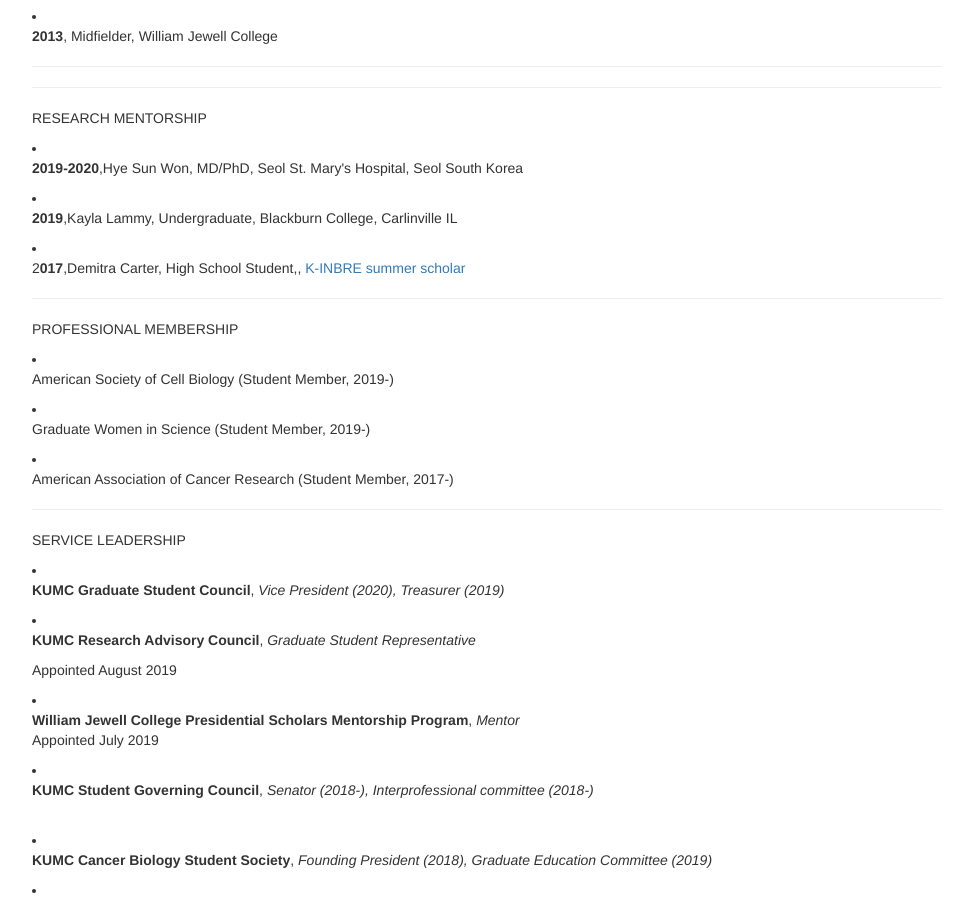
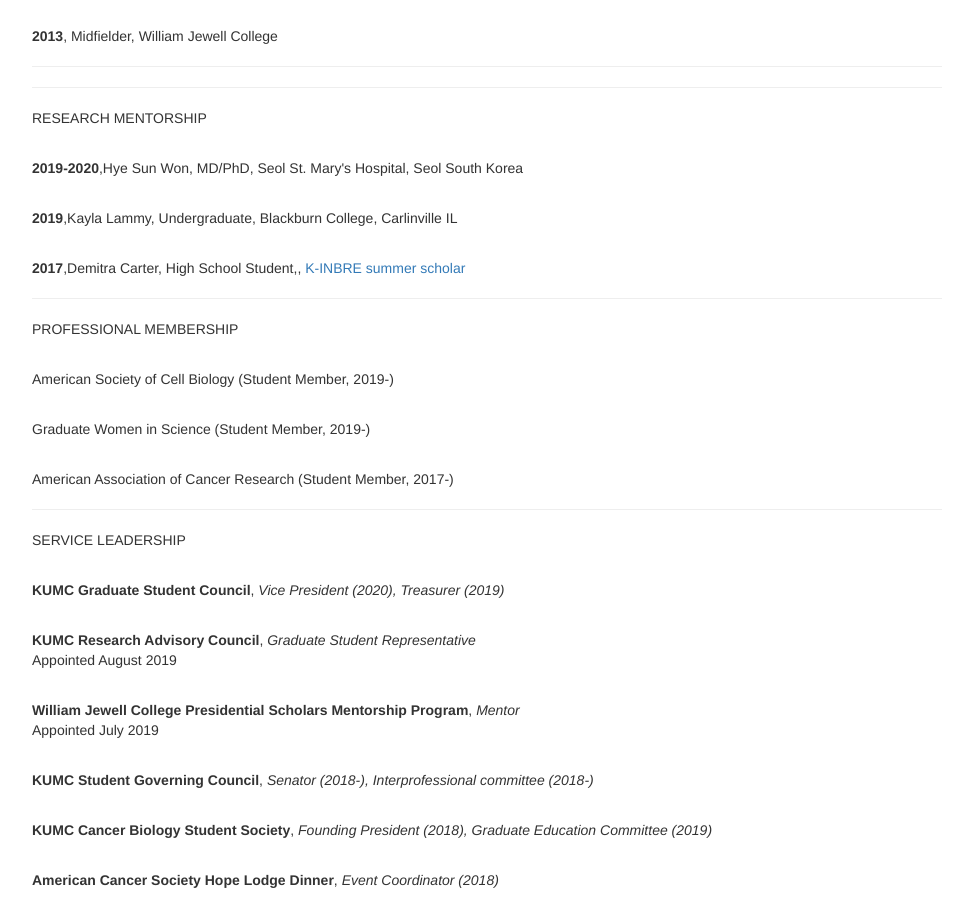
Before and after one commit to livprovance/oliviaprovance.github.io, a Jekyll site: the page CV/index.html, which Jekyll copies as it is, in a window 1280 px wide and 900 px high, scrolled down 2864 px. Shown: the whole window, without its empty margins (153-1126 px from the left). Built offline with Jekyll 4.4.1, drawn with Linux system fonts in a browser that asks for light colours.

Commit message:
Update index.html

```diff
--- a/CV/index.html
+++ b/CV/index.html
@@ -460,49 +460,49 @@
 </ol>
 <hr />
 <p>AWARDS</p>
-<li><p><strong>2020</strong>, Biokansas Scholarship, Capitol Graduate Research Summit</p>
-<li><p><strong>2020</strong>, University of Kansas Medical Center Award, Capitol Graduate Research Summit</p>
-<li><p><strong>2019</strong>, Professional Development Travel Award awarded by KUMC Office of Graduate Studies ($500)</p>
-<li><p><strong>2019</strong>, Travel grant awarded by KUMC Student Governing Council ($400)</p>
-<li><p><strong>2019</strong>, Graduate Student Award from the School of Medicine, KUMC Student Research Forum</p>
-<li><p><strong>2019</strong>, Best overall oral presentation, KUMC Student Research Forum</p>
-<li><p><strong>2019</strong>, Best oral presentation in platform F, KUMC Student Research Forum</p>
-<li><p><strong>2019</strong>, <a href="http://www.kumc.edu/brtp.html">Biomedical Research Training Program Scholar</a> KUMC Department of Graduate Studies </p>
-<li><p><strong>2018</strong>, Passed comprehensive exam with honors, KUMC Department of Cancer Biology</p>
-<li><p><strong>2018</strong>, Travel grant awarded by the University of Kansas Department of Cancer Biology ($500)</p>
-<li><p><strong>2014</strong>, Dr. Burnell Landers Award For Outstanding Senior Biology Major, William Jewell College</p>
-<li><p><strong>2014</strong>, Great Lakes Valley Conference Council of Presidents’ Academic Excellence Award</p>
-<li><p><strong>2014</strong>, National Soccer Coaches Association of America Scholar All-Region Honorable Mention</p>
-<li><p><strong>2013</strong>, Midfielder, William Jewell College</p>
+&nbsp;&nbsp;&nbsp;&nbsp;&nbsp;<p><strong>2020</strong>, Biokansas Scholarship, Capitol Graduate Research Summit</p>
+&nbsp;&nbsp;&nbsp;&nbsp;&nbsp;<p><strong>2020</strong>, University of Kansas Medical Center Award, Capitol Graduate Research Summit</p>
+&nbsp;&nbsp;&nbsp;&nbsp;&nbsp;<p><strong>2019</strong>, Professional Development Travel Award awarded by KUMC Office of Graduate Studies ($500)</p>
+&nbsp;&nbsp;&nbsp;&nbsp;&nbsp;<p><strong>2019</strong>, Travel grant awarded by KUMC Student Governing Council ($400)</p>
+&nbsp;&nbsp;&nbsp;&nbsp;&nbsp;<p><strong>2019</strong>, Graduate Student Award from the School of Medicine, KUMC Student Research Forum</p>
+&nbsp;&nbsp;&nbsp;&nbsp;&nbsp;<p><strong>2019</strong>, Best overall oral presentation, KUMC Student Research Forum</p>
+&nbsp;&nbsp;&nbsp;&nbsp;&nbsp;<p><strong>2019</strong>, Best oral presentation in platform F, KUMC Student Research Forum</p>
+&nbsp;&nbsp;&nbsp;&nbsp;&nbsp;<p><strong>2019</strong>, <a href="http://www.kumc.edu/brtp.html">Biomedical Research Training Program Scholar</a> KUMC Department of Graduate Studies </p>
+&nbsp;&nbsp;&nbsp;&nbsp;&nbsp;<p><strong>2018</strong>, Passed comprehensive exam with honors, KUMC Department of Cancer Biology</p>
+&nbsp;&nbsp;&nbsp;&nbsp;&nbsp;<p><strong>2018</strong>, Travel grant awarded by the University of Kansas Department of Cancer Biology ($500)</p>
+&nbsp;&nbsp;&nbsp;&nbsp;&nbsp;<p><strong>2014</strong>, Dr. Burnell Landers Award For Outstanding Senior Biology Major, William Jewell College</p>
+&nbsp;&nbsp;&nbsp;&nbsp;&nbsp;<p><strong>2014</strong>, Great Lakes Valley Conference Council of Presidents’ Academic Excellence Award</p>
+&nbsp;&nbsp;&nbsp;&nbsp;&nbsp;<p><strong>2014</strong>, National Soccer Coaches Association of America Scholar All-Region Honorable Mention</p>
+&nbsp;&nbsp;&nbsp;&nbsp;&nbsp;<p><strong>2013</strong>, Midfielder, William Jewell College</p>
 <hr />
 </ol>
 <hr />
 <p>RESEARCH MENTORSHIP</p>
-<li><p><strong>2019-2020</strong>,Hye Sun Won, MD/PhD, Seol St. Mary's Hospital, Seol South Korea </p>
-<li><p><strong>2019</strong>,Kayla Lammy, Undergraduate, Blackburn College, Carlinville IL</p>
-<li><p>2<strong>017</strong>,Demitra Carter, High School Student,, <a href="https://www.k-inbre.org"> K-INBRE summer scholar </a></p>
+&nbsp;&nbsp;&nbsp;&nbsp;&nbsp;<p><strong>2019-2020</strong>,Hye Sun Won, MD/PhD, Seol St. Mary's Hospital, Seol South Korea </p>
+&nbsp;&nbsp;&nbsp;&nbsp;&nbsp;<p><strong>2019</strong>,Kayla Lammy, Undergraduate, Blackburn College, Carlinville IL</p>
+&nbsp;&nbsp;&nbsp;&nbsp;&nbsp;<p><strong>2017</strong>,Demitra Carter, High School Student,, <a href="https://www.k-inbre.org"> K-INBRE summer scholar </a></p>
 
 <hr />
 <p>PROFESSIONAL MEMBERSHIP</p>
-<li><p>American Society of Cell Biology (Student Member, 2019-)</p>
-<li><p>Graduate Women in Science (Student Member, 2019-)</p>
-<li><p>American Association of Cancer Research (Student Member, 2017-)</p>
+&nbsp;&nbsp;&nbsp;&nbsp;&nbsp;<p>American Society of Cell Biology (Student Member, 2019-)</p>
+&nbsp;&nbsp;&nbsp;&nbsp;&nbsp;<p>Graduate Women in Science (Student Member, 2019-)</p>
+&nbsp;&nbsp;&nbsp;&nbsp;&nbsp;<p>American Association of Cancer Research (Student Member, 2017-)</p>
 <hr />
 
 <p>SERVICE LEADERSHIP</p>
-<li><p><strong>KUMC Graduate Student Council</strong>, <em> Vice President (2020), Treasurer (2019)</em></p>
-<li><p><strong>KUMC Research Advisory Council</strong>, <em> Graduate Student Representative</em></p>
+&nbsp;&nbsp;&nbsp;&nbsp;&nbsp;<p><strong>KUMC Graduate Student Council</strong>, <em> Vice President (2020), Treasurer (2019)</em></p>
+&nbsp;&nbsp;&nbsp;&nbsp;&nbsp;<p><strong>KUMC Research Advisory Council</strong>, <em> Graduate Student Representative</em><br />
 Appointed August 2019</p>
-<li><p><strong>William Jewell College Presidential Scholars Mentorship Program</strong>, <em>Mentor</em><br />
+&nbsp;&nbsp;&nbsp;&nbsp;&nbsp;<p><strong>William Jewell College Presidential Scholars Mentorship Program</strong>, <em>Mentor</em><br />
 Appointed July 2019</p>
-<li><p><strong>KUMC Student Governing Council</strong>, <em>Senator (2018-), Interprofessional committee (2018-)</em><br />
-<li><p><strong>KUMC Cancer Biology Student Society</strong>, <em>Founding President (2018), Graduate Education Committee (2019)</em><br />
-<li><p><strong>American Cancer Society Hope Lodge Dinner</strong>, <em>Event Coordinator (2018)</em><br />
-<li><p><strong>William Jewell College Alumni Association</strong>, <em>Ambassador</em><br />
-Appointed December 2018
-<li><p><strong>Society for Neuroscience Kansas City Chapter</strong>, <em>Executive Committee (2017), Event Volunteer (2017)</em><br />
-<li><p><strong>Multiple Sclerosis Mid-America Chapter</strong>, <em>Event Organization Assistant (2017), Event Volunteer (2017)</em><br />
-<li><p><strong>William Jewell College, Delta Zeta, Zeta Rho Chapter</strong>, <em> Co-Chaplain (2014), Recruitment Counselor (2013-2014), Assistant Social Chair (2011)</em><br />
+&nbsp;&nbsp;&nbsp;&nbsp;&nbsp;<p><strong>KUMC Student Governing Council</strong>, <em>Senator (2018-), Interprofessional committee (2018-)</em></p>
+&nbsp;&nbsp;&nbsp;&nbsp;&nbsp;<p><strong>KUMC Cancer Biology Student Society</strong>, <em>Founding President (2018), Graduate Education Committee (2019)</em></p>
+&nbsp;&nbsp;&nbsp;&nbsp;&nbsp;<p><strong>American Cancer Society Hope Lodge Dinner</strong>, <em>Event Coordinator (2018)</em></p>
+&nbsp;&nbsp;&nbsp;&nbsp;&nbsp;<p><strong>William Jewell College Alumni Association</strong>, <em>Ambassador</em><br />
+Appointed December 2018</p>
+&nbsp;&nbsp;&nbsp;&nbsp;&nbsp;<p><strong>Society for Neuroscience Kansas City Chapter</strong>, <em>Executive Committee (2017), Event Volunteer (2017)</em></p>
+&nbsp;&nbsp;&nbsp;&nbsp;&nbsp;<p><strong>Multiple Sclerosis Mid-America Chapter</strong>, <em>Event Organization Assistant (2017), Event Volunteer (2017)</em></p>
+&nbsp;&nbsp;&nbsp;&nbsp;&nbsp;<p><strong>William Jewell College, Delta Zeta, Zeta Rho Chapter</strong>, <em> Co-Chaplain (2014), Recruitment Counselor (2013-2014), Assistant Social Chair (2011)</em><br />
 
 <hr />
 <p><a href="https://jeremyprovance.github.io/cv/index.pdf">Click here to generate a web PDF of this CV</a></p>
```
